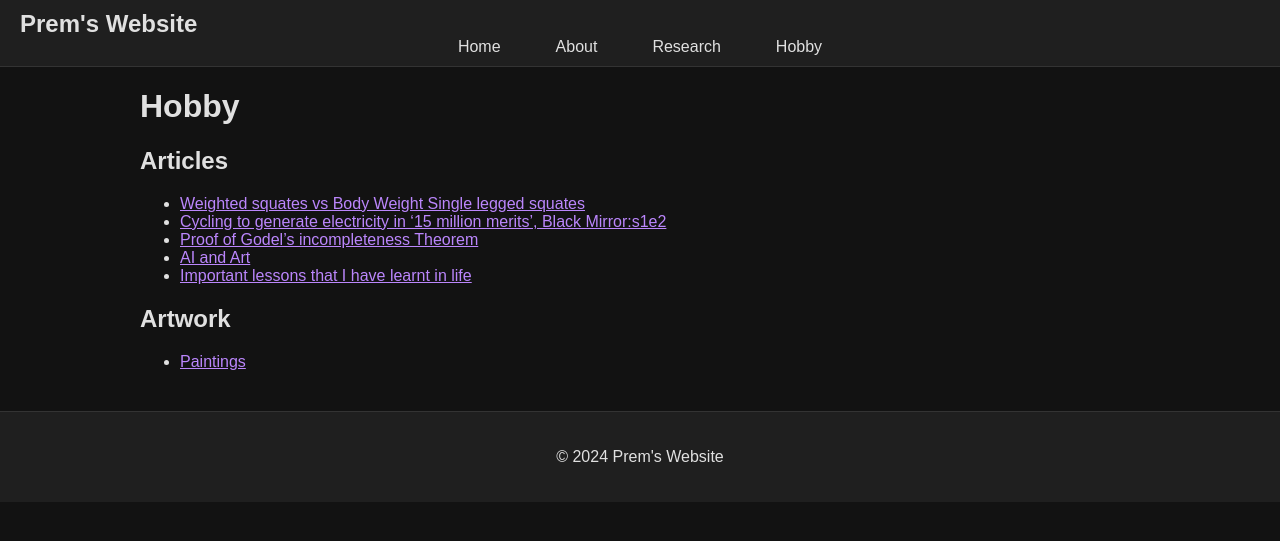
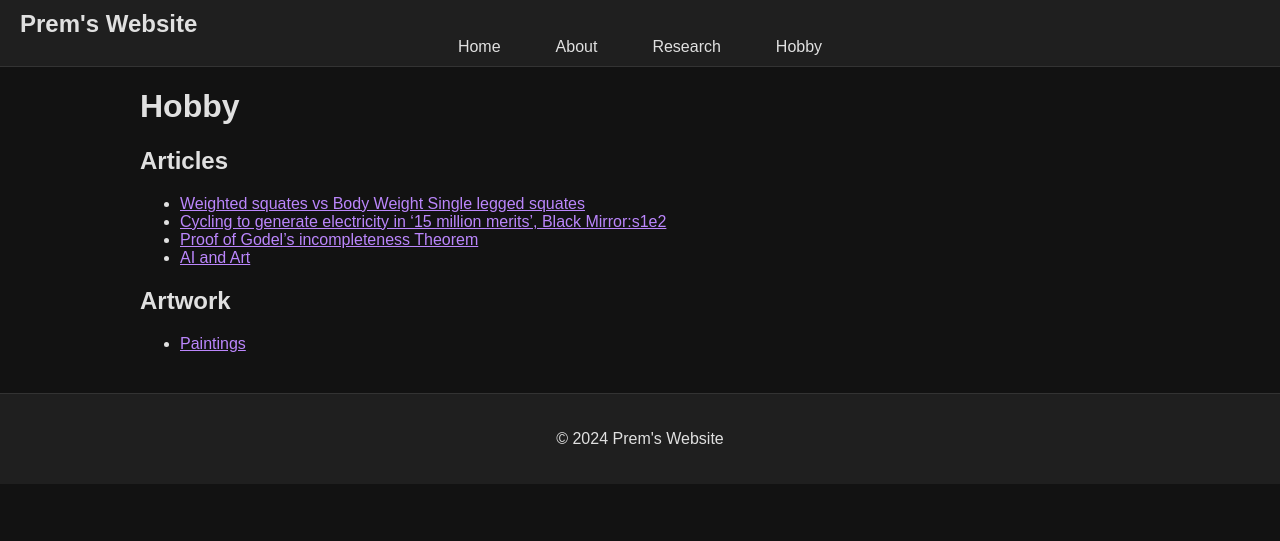
Before and after one commit to prem314/prem314.github.io, a Jekyll site: the page built from hobby.md, in a window 1280 px wide. Shown: the top 541 px of the page. Built offline with Jekyll 4.4.1, drawn with Linux system fonts in a browser that asks for light colours.

Commit message:
Update hobby.md

```diff
--- a/hobby.md
+++ b/hobby.md
@@ -10,7 +10,6 @@ title: Hobby
   - [Cycling to generate electricity in '15 million merits', Black Mirror:s1e2](./cycling_to_generate_electricity_15_million_merits_black_mirror.md)
   - [Proof of Godel's incompleteness Theorem](./proof_of_godels_incompleteness_theorem.md)
   - [AI and Art](./ai_and_art.md)
-  - [Important lessons that I have learnt in life](./important_lessons_that_i_have_learnt_in_life.md)
 
 ## Artwork
   - [Paintings](https://photos.app.goo.gl/xsRixTczV6NqHCU6A)
```
